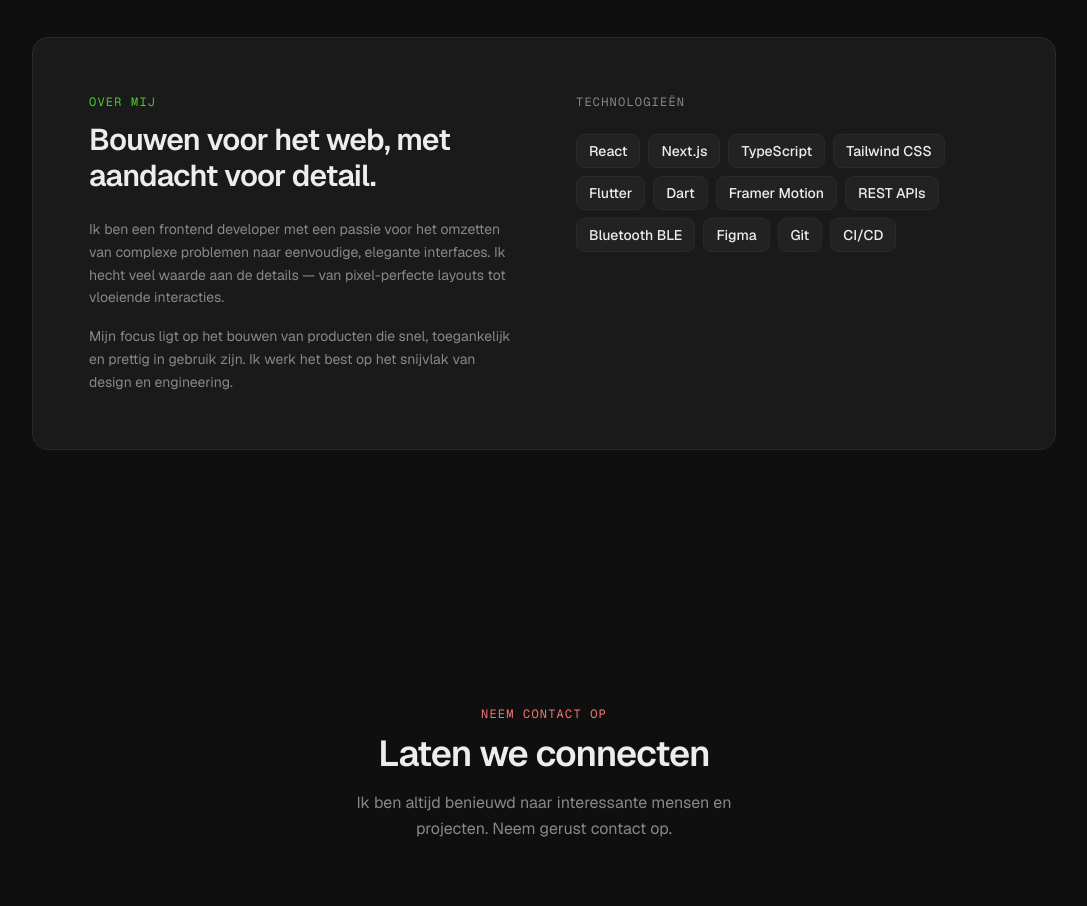
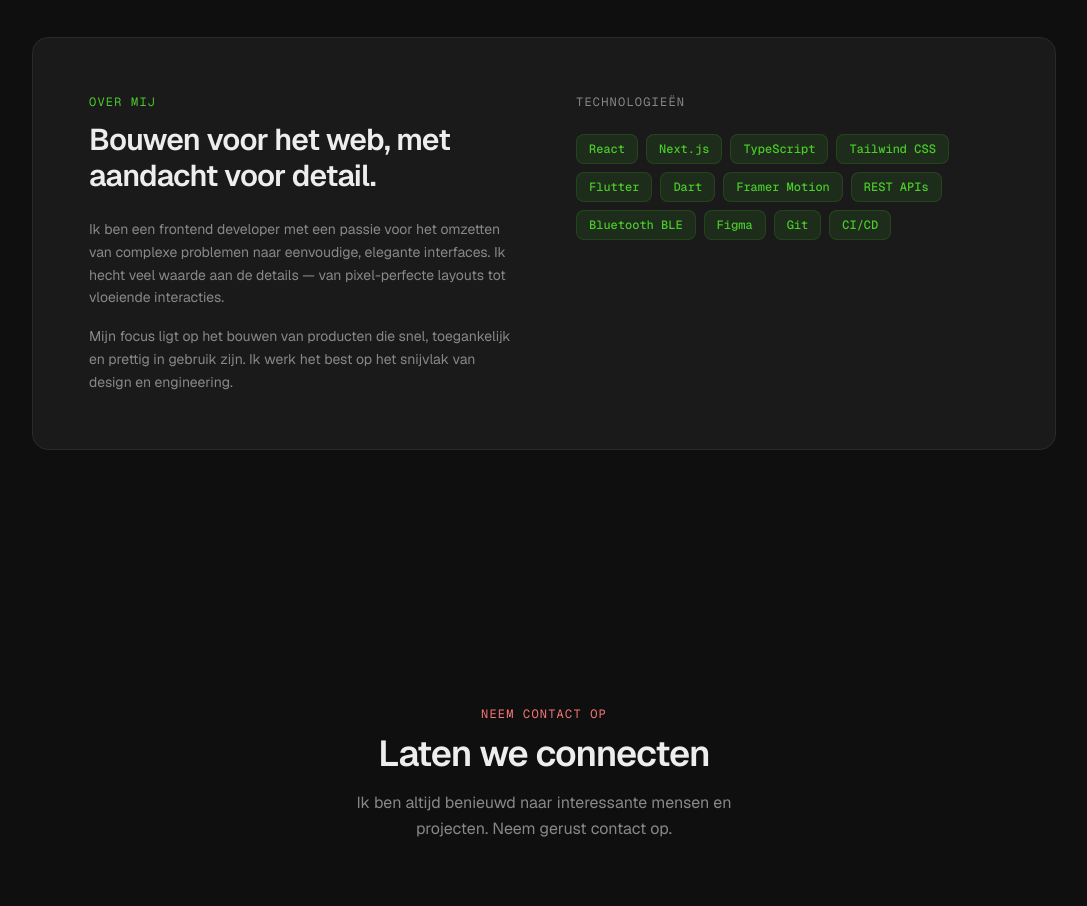
Before and after one commit to Roosbaetings/porfolio, a Next.js app: page / in a window 1280 px wide. Shown: the part 2760-3666 px from the top of the page, without its empty margins (96-1183 px from the left). Built offline with nearby package versions, Linux system fonts and the light colour scheme.

Commit message:
Fix inconsistend tags

```diff
--- a/components/About.tsx
+++ b/components/About.tsx
@@ -84,21 +84,11 @@ export default function About() {
                     whileInView={{ opacity: 1, scale: 1 }}
                     viewport={{ once: true }}
                     transition={{ delay: i * 0.04, duration: 0.3 }}
-                    className="px-3 py-1.5 rounded-lg text-sm font-medium transition-all duration-200 cursor-default"
+                    className="px-3 py-1.5 rounded-lg text-xs font-medium font-mono"
                     style={{
-                      background: "#222222",
-                      color: "#EDEDED",
-                      border: "1px solid #2A2A2A",
-                    }}
-                    onMouseEnter={(e) => {
-                      (e.currentTarget as HTMLElement).style.borderColor =
-                        "rgba(247,117,117,0.4)";
-                      (e.currentTarget as HTMLElement).style.color = "#F77575";
-                    }}
-                    onMouseLeave={(e) => {
-                      (e.currentTarget as HTMLElement).style.borderColor =
-                        "#2A2A2A";
-                      (e.currentTarget as HTMLElement).style.color = "#EDEDED";
+                      background: "rgba(74,204,42,0.10)",
+                      color: "#4ACC2A",
+                      border: "1px solid rgba(74,204,42,0.15)",
                     }}
                   >
                     {skill}
```
